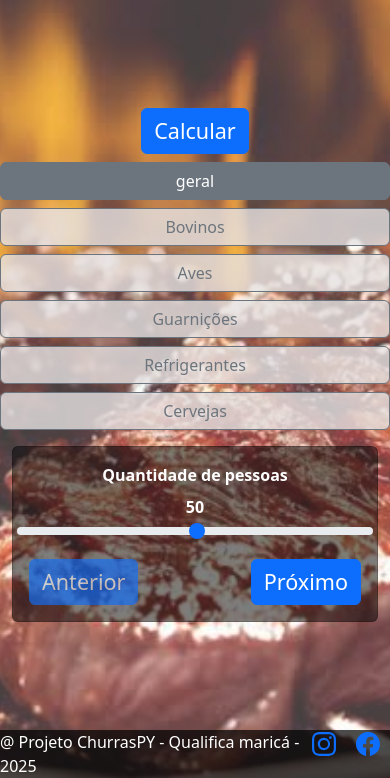
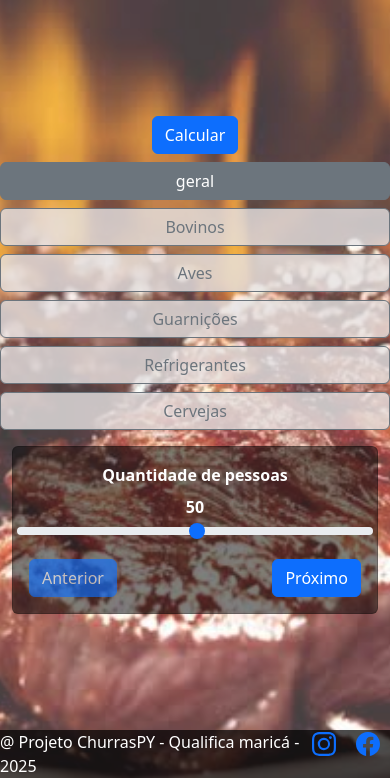
Before and after one commit to rafapcdev/churraspy, a Flask app: page / in a window 390 px wide. Shown: the part 66-844 px from the top of the page. Run offline with Flask 3, Linux system fonts and the light colour scheme; data comes from the database, SQL or seed files in the repository.

Commit message:
texto responsivo implementado as classes fs-6 fs-md-5 fs-lg-4

```diff
--- a/templates/pieces/button_calcular_separate.html
+++ b/templates/pieces/button_calcular_separate.html
@@ -1,3 +1,3 @@
 <div class="d-flex justify-content-center mb-2">
-    <button class="btn btn-primary fs-4 text-wrap" onclick="get_items_selected()">Calcular</button>
+    <button class="btn btn-primary fs-6 fs-md-5 fs-lg-4" onclick="get_items_selected()">Calcular</button>
 </div>
--- a/templates/pieces/buttons_controler.html
+++ b/templates/pieces/buttons_controler.html
@@ -1,5 +1,6 @@
+
 <div class="d-flex justify-content-between buttons-controler mt-3">
-    <button class="btn btn-primary fs-4 text-wrap" onclick="next_previous(false)">Anterior</button>
-    <button class="btn btn-primary fs-4 text-wrap" onclick="get_items_selected()">Calcular</button>
-    <button class="btn btn-primary fs-4 text-wrap" onclick="next_previous(true)">Próximo</button>
+    <button class="btn btn-primary fs-6 fs-md-5 fs-lg-4" onclick="next_previous(false)">Anterior</button>
+    <button class="btn btn-primary fs-6 fs-md-5 fs-lg-4" onclick="get_items_selected()">Calcular</button>
+    <button class="btn btn-primary fs-6 fs-md-5 fs-lg-4" onclick="next_previous(true)">Próximo</button>
 </div>
```
